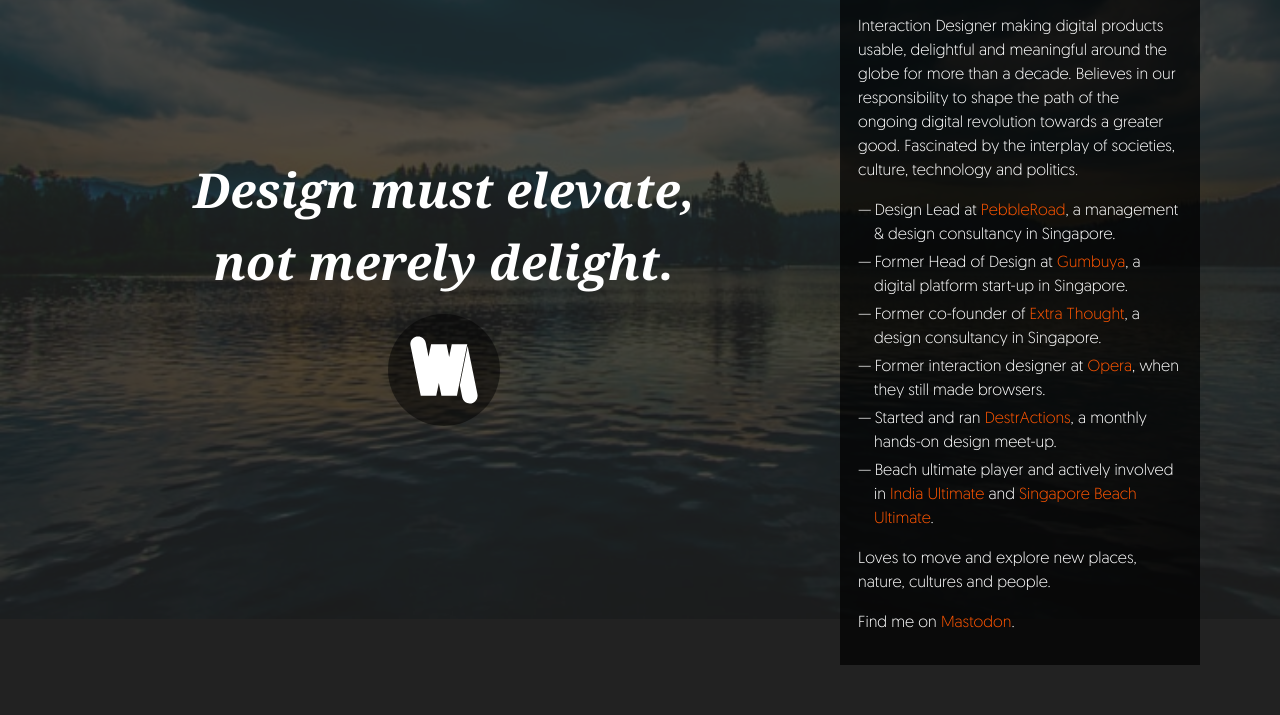
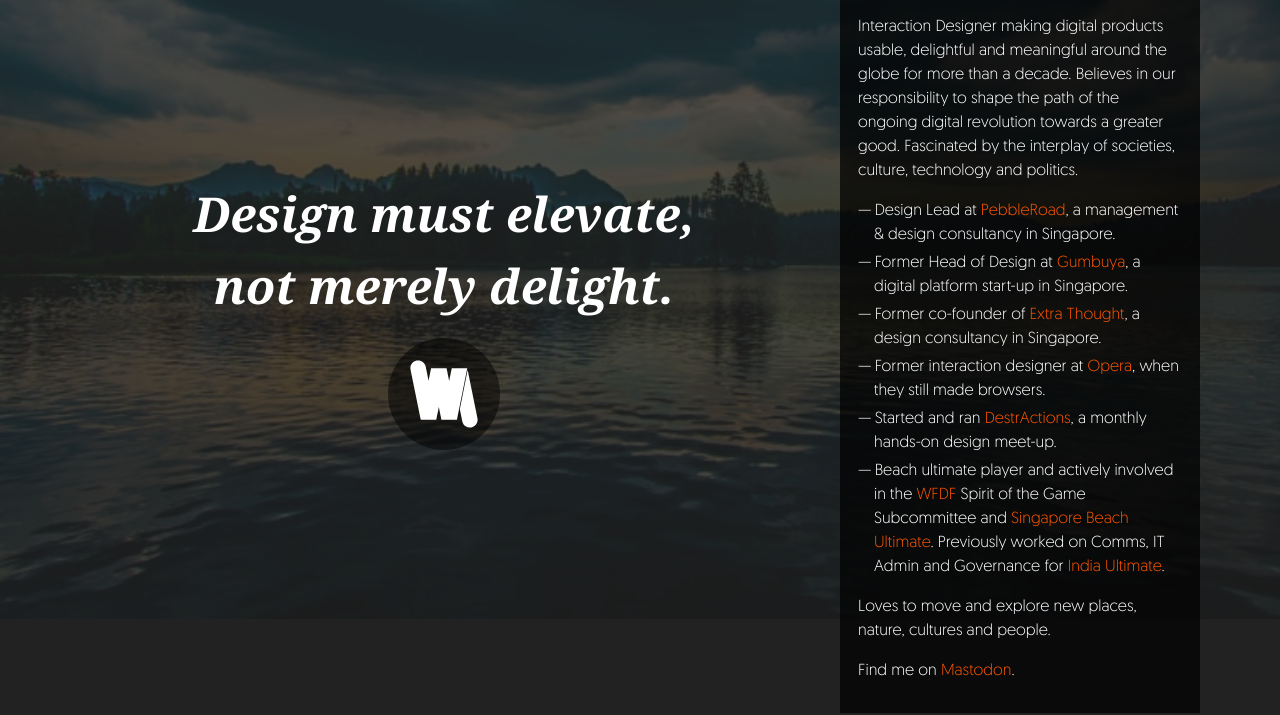
Before and after one commit to njyo/njyo.github.io, a plain HTML site: page index.html in a window 1280 px wide. Shown: the part 181-896 px from the top of the page. Drawn offline with Linux system fonts and the light colour scheme; a web font is replaced by a local one.

Commit message:
Updated ultimate section

```diff
--- a/index.html
+++ b/index.html
@@ -10,13 +10,6 @@
 			<meta itemprop="description" content="Nomad. Idealist. Interaction Designer. Beach Ultimate Player. Rascal.">
 			<meta itemprop="image" content="./img/bg-2017.jpg">
 
-			<!-- Facebook Meta Tags // NOT SET
-			<meta property="og:url" content="http://njyo.net">
-			<meta property="og:type" content="website">
-			<meta property="og:title" content="Wolfgang Maehr">
-			<meta property="og:description" content="Nomad. Idealist. Interaction Designer. Beach Ultimate Player. Rascal.">
-			<meta property="og:image" content="./img/bg-2017.jpg"> -->
-
 			<!-- Twitter Meta Tags -->
 			<meta name="twitter:card" content="./img/bg-2017.jpg">
 			<meta name="twitter:title" content="Wolfgang Maehr">
@@ -27,18 +20,6 @@
 		<link rel="icon" type="image/png" href="./img/wm-favicon.png">
 		<link rel="stylesheet" type="text/css" href="css/styles.css">
 		<meta name="viewport" content="width=device-width">
-		<!-- GOOGLE ANALYTICS // DISABLED
-		<script type="text/javascript">
-		  var _gaq = _gaq || [];
-		  _gaq.push(['_setAccount', 'UA-4587735-1']);
-		  _gaq.push(['_trackPageview']);
-		  (function() {
-		    var ga = document.createElement('script'); ga.type = 'text/javascript'; ga.async = true;
-		    ga.src = ('https:' == document.location.protocol ? 'https://ssl' : 'http://www') + '.google-analytics.com/ga.js';
-		    var s = document.getElementsByTagName('script')[0]; s.parentNode.insertBefore(ga, s);
-		  })();
-		</script>
-		-->
 		<link href="https://micro.blog/wolf" rel="me" />
 	</head>
 
@@ -70,7 +51,7 @@
 						<li>Former co-founder of <a href="http://extrathought.com" target="_blank">Extra Thought</a>, a design consultancy in Singapore.</li>
 						<li>Former interaction designer at <a href="http://opera.com" target="_blank">Opera</a>, when they still made browsers.</li>
 						<li>Started and ran <a href="http://dactions.org" target="_blank">DestrActions</a>, a monthly hands-on design meet-up.</li>
-						<li>Beach ultimate player and actively involved in <a href="http://indiaultimate.org" target="_blank">India Ultimate</a> and <a href="http://sgbu.org" target="_blank">Singapore Beach Ultimate</a>.</li>
+						<li>Beach ultimate player and actively involved in the <a href="wfdf.org">WFDF</a> Spirit of the Game Subcommittee and <a href="http://sgbu.org" target="_blank">Singapore Beach Ultimate</a>. Previously worked on Comms, IT Admin and Governance for <a href="http://indiaultimate.org" target="_blank">India Ultimate</a>.</li>
 					</ul>
 					<p>Loves to move and explore new places, nature, cultures and people.</p>
 					<p>Find me on <a rel="me" href="https://mastodon.social/@njyo">Mastodon</a>.</p>
```
